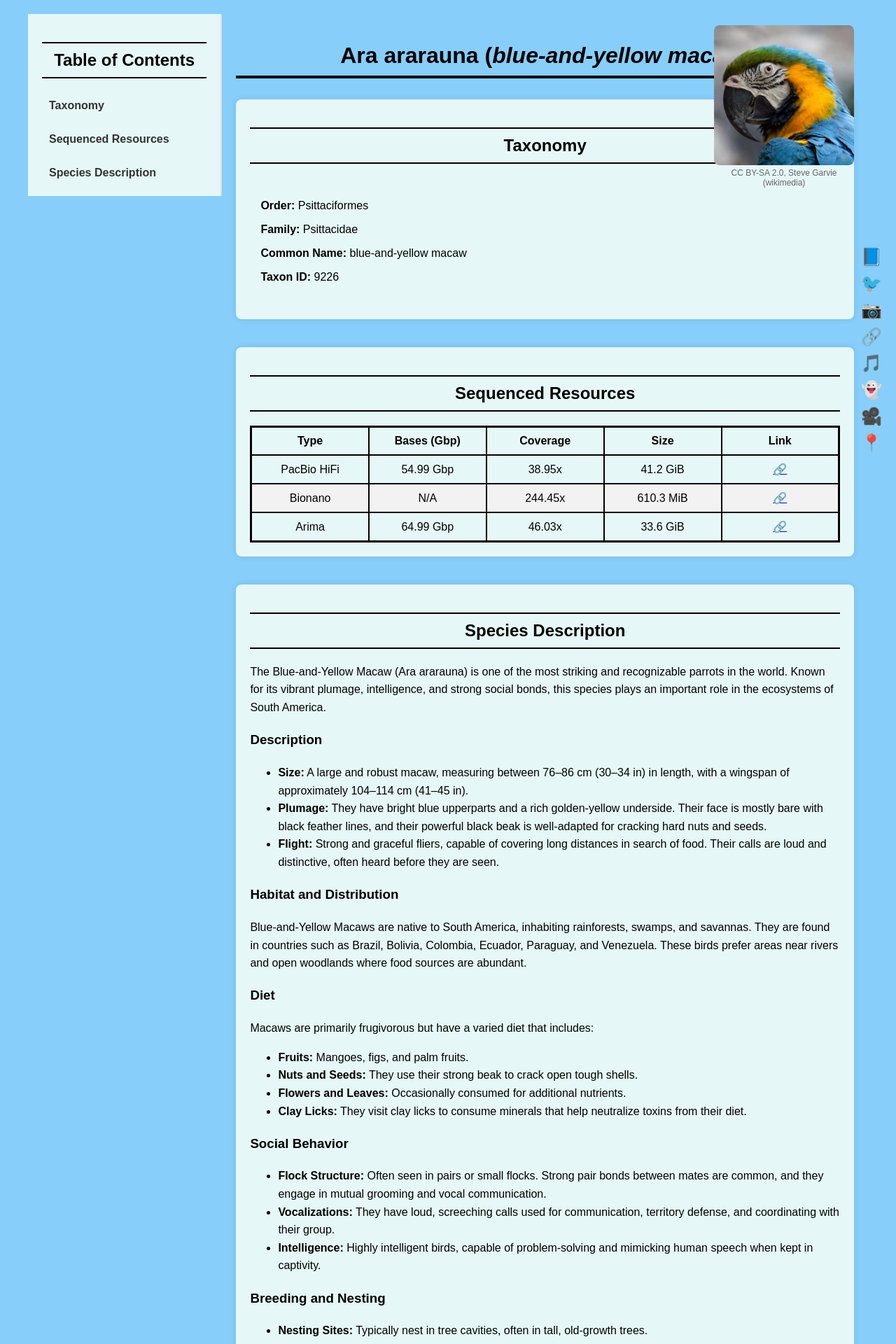
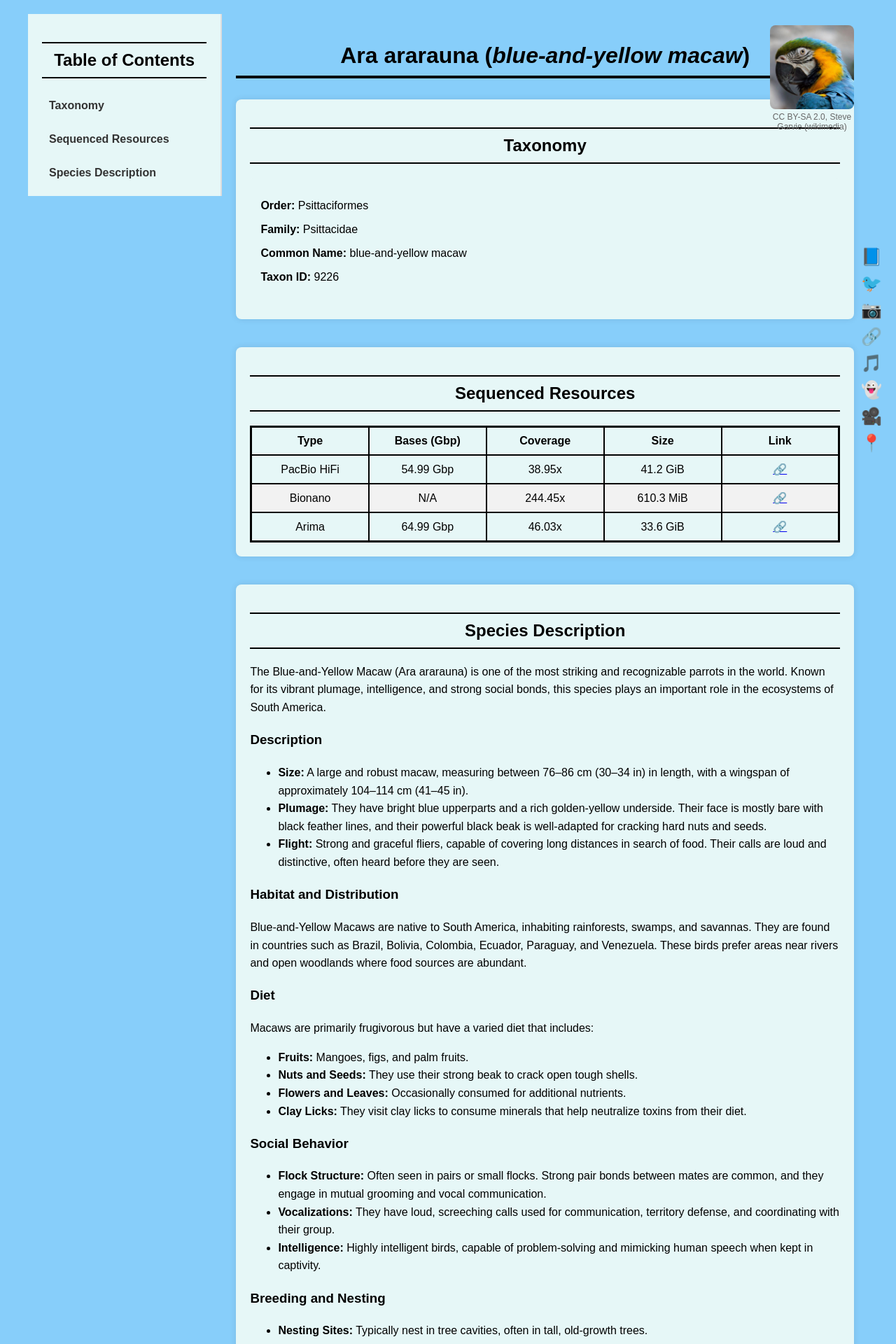
Before and after one commit to jk459398/wyroznienie, a Jekyll site: the page built from _species/ara_arauna.md, in a window 1280 px wide. Shown: the top 1920 px of the page at 70% size. Built offline with Jekyll 4.4.1, drawn with Linux system fonts in a browser that asks for light colours.

Commit message:
Add CSS files

```diff
--- a/assets/css/species.css
+++ b/assets/css/species.css
@@ -137,7 +137,7 @@ h2 {
     position: fixed;
     top: 20px;
     right: 20px;
-    width: 280px;
+    width: 200px;
     text-align: center;
 }
 
```
